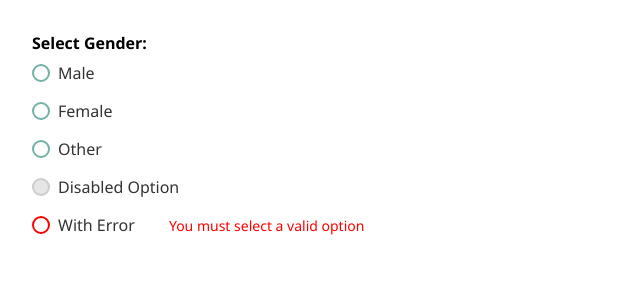
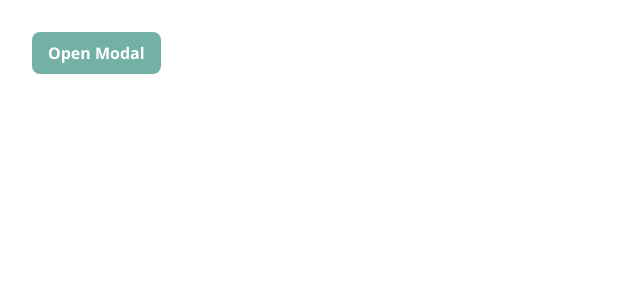
Before and after one commit to DorukhanBekdur/dorukhan-ui, a React (Vite) app: page / in a window 1280 px wide. Shown: the top 300 px of the page, without its empty margins (0-640 px from the left). Built offline with nearby package versions, Linux system fonts and the light colour scheme.

Commit message:
Add Modal component with title, overlay, and close support

```diff
--- a/src/App.jsx
+++ b/src/App.jsx
@@ -1,53 +1,21 @@
 import { useState } from "react";
-import Radio from "./components/Radio/Radio";
+import Modal from "./components/Modal/Modal";
+import Button from "./components/Button/Button";
 
 function App() {
-  const [gender, setGender] = useState("");
+  const [isModalOpen, setIsModalOpen] = useState(false);
 
   return (
     <div style={{ padding: "2rem" }}>
-      <p style={{ fontWeight: "bold", marginBottom: "0.5rem" }}>
-        Select Gender:
-      </p>
-      <Radio
-        label="Male"
-        name="gender"
-        value="male"
-        checked={gender === "male"}
-        onChange={(e) => setGender(e.target.value)}
-      />
-      <Radio
-        label="Female"
-        name="gender"
-        value="female"
-        checked={gender === "female"}
-        onChange={(e) => setGender(e.target.value)}
-      />
-      <Radio
-        label="Other"
-        name="gender"
-        value="other"
-        checked={gender === "other"}
-        onChange={(e) => setGender(e.target.value)}
-      />
+      <Button onClick={() => setIsModalOpen(true)}>Open Modal</Button>
 
-      <Radio
-        label="Disabled Option"
-        name="gender"
-        value="disabled"
-        checked={false}
-        onChange={() => {}}
-        disabled
-      />
-
-      <Radio
-        label="With Error"
-        name="gender"
-        value="error"
-        checked={false}
-        onChange={() => {}}
-        error="You must select a valid option"
-      />
+      <Modal
+        isOpen={isModalOpen}
+        onClose={() => setIsModalOpen(false)}
+        title="Welcome!"
+      >
+        <p>This is a modal component with a close button.</p>
+      </Modal>
     </div>
   );
 }
--- /dev/null
+++ b/src/components/Modal/Modal.css
@@ -0,0 +1,49 @@
+.modal-overlay {
+  position: fixed;
+  inset: 0;
+  background-color: rgba(0, 0, 0, 0.4);
+  z-index: 999;
+}
+
+.modal {
+  position: fixed;
+  top: 50%;
+  left: 50%;
+  transform: translate(-50%, -50%);
+  background: #fff;
+  border-radius: 10px;
+  padding: 2rem;
+  width: 90%;
+  max-width: 400px;
+  z-index: 1000;
+  box-shadow: 0 20px 40px rgba(0, 0, 0, 0.2);
+  font-family: inherit;
+}
+
+.modal-title {
+  margin: 0 0 1rem;
+  font-size: 20px;
+  font-weight: bold;
+  color: #333;
+}
+
+.modal-content {
+  font-size: 16px;
+  color: #555;
+}
+
+.modal-close {
+  position: absolute;
+  top: 12px;
+  right: 12px;
+  background: transparent;
+  border: none;
+  font-size: 24px;
+  color: #666;
+  cursor: pointer;
+  transition: color 0.2s;
+}
+
+.modal-close:hover {
+  color: #000;
+}
--- /dev/null
+++ b/src/components/Modal/Modal.jsx
@@ -0,0 +1,29 @@
+import "./Modal.css";
+
+const Modal = ({
+  isOpen,
+  onClose,
+  title,
+  children,
+  showOverlay = true,
+  closeButton = true,
+}) => {
+  if (!isOpen) return null;
+
+  return (
+    <>
+      {showOverlay && <div className="modal-overlay" onClick={onClose} />}
+      <div className="modal">
+        {closeButton && (
+          <button className="modal-close" onClick={onClose}>
+            ×
+          </button>
+        )}
+        {title && <h2 className="modal-title">{title}</h2>}
+        <div className="modal-content">{children}</div>
+      </div>
+    </>
+  );
+};
+
+export default Modal;
```
